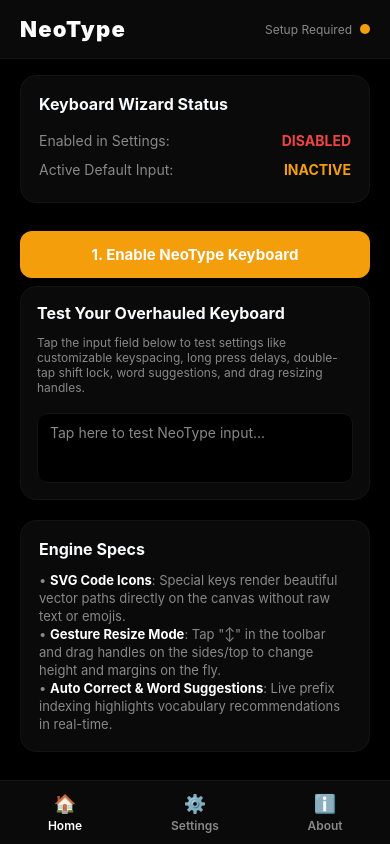
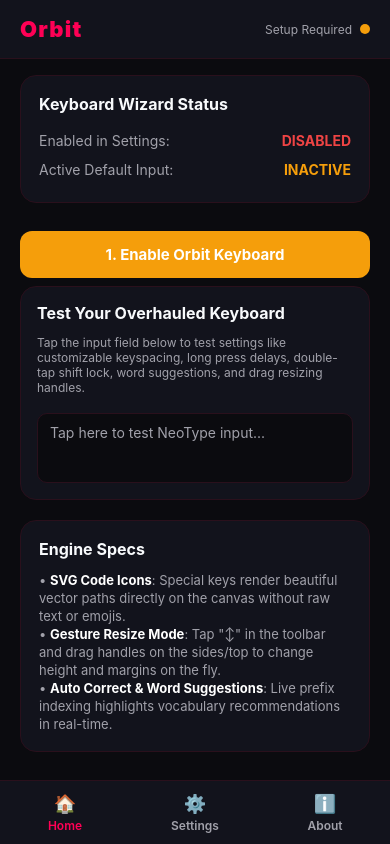
Before and after one commit to sid238/voice-translator-keyboard, a React Native app: screen / in a window 390 px wide. Built offline with nearby package versions, Linux system fonts and the light colour scheme.

Commit message:
Rename app to Orbit Keyboard, change package to com.orbit.smartkeyboard, re-theme UI to Cyberpunk Red, and update icon & splash screen assets

```diff
--- a/App.js
+++ b/App.js
@@ -30,7 +30,7 @@ export default function App() {
   const [activeSection, setActiveSection] = useState(null);
 
   // Preference fields synced with native keyboard SharedPreferences
-  const [theme, setTheme] = useState('dark'); // Pure Black Default!
+  const [theme, setTheme] = useState('red'); // Cyberpunk Red Default!
   const [soundEnabled, setSoundEnabled] = useState(false);
   const [vibeEnabled, setVibeEnabled] = useState(true);
   const [numberRowEnabled, setNumberRowEnabled] = useState(true);
@@ -105,7 +105,7 @@ export default function App() {
     try {
       if (FloatingBubble) {
         if (FloatingBubble.getStringSetting) {
-          const t = await FloatingBubble.getStringSetting('theme', 'dark'); // Default theme dark
+          const t = await FloatingBubble.getStringSetting('theme', 'red'); // Default theme red
           setTheme(t);
           const lang = await FloatingBubble.getStringSetting('selected_language', 'en');
           setSelectedLanguage(lang);
@@ -226,14 +226,14 @@ export default function App() {
       accent: '#93C5FD',
     },
     red: {
-      primary: '#EF4444',
-      primaryDark: '#B91C1C',
-      background: '#140505',
-      card: '#240C0C',
-      text: '#FEF2F2',
-      subtext: '#F87171',
-      border: '#450A0A',
-      accent: '#FCA5A5',
+      primary: '#FF0055',      // Cyberpunk Red
+      primaryDark: '#B9003B',
+      background: '#0B0B0F',   // Midnight Grey
+      card: '#12131C',         // Midnight Slate Card
+      text: '#F8FAFC',
+      subtext: '#A1A1AA',
+      border: '#2A101C',       // Subtle neon outline
+      accent: '#FF3377',
     },
     green: {
       primary: '#10B981',
@@ -951,7 +951,7 @@ export default function App() {
             style={[localStyles.button, { backgroundColor: '#F59E0B' }]}
             onPress={openKeyboardSettings}
           >
-            <Text style={localStyles.buttonText}>1. Enable NeoType Keyboard</Text>
+            <Text style={localStyles.buttonText}>1. Enable Orbit Keyboard</Text>
           </TouchableOpacity>
         )}
 
@@ -960,7 +960,7 @@ export default function App() {
             style={[localStyles.button, { backgroundColor: colors.primary }]}
             onPress={selectKeyboard}
           >
-            <Text style={localStyles.buttonText}>2. Select NeoType Keyboard</Text>
+            <Text style={localStyles.buttonText}>2. Select Orbit Keyboard</Text>
           </TouchableOpacity>
         )}
 
@@ -1049,7 +1049,7 @@ export default function App() {
     return (
       <ScrollView style={localStyles.scrollContent}>
         <View style={localStyles.card}>
-          <Text style={[localStyles.cardTitle, { color: colors.primary, fontSize: 18 }]}>NeoType Keyboard</Text>
+          <Text style={[localStyles.cardTitle, { color: colors.primary, fontSize: 18 }]}>Orbit Keyboard</Text>
           <Text style={{ color: colors.subtext, fontSize: 13, marginBottom: 12 }}>
             Premium Android keyboard service configured with custom React Native settings.
           </Text>
@@ -1092,7 +1092,7 @@ export default function App() {
 
       {/* Header */}
       <View style={localStyles.header}>
-        <Text style={localStyles.headerTitle}>NeoType</Text>
+        <Text style={localStyles.headerTitle}>Orbit</Text>
         <View style={{ flexDirection: 'row', alignItems: 'center' }}>
           <Text style={{ color: colors.subtext, fontSize: 12, marginRight: 8 }}>
             {isKeyboardDefault ? 'Active Default' : 'Setup Required'}
--- a/app.json
+++ b/app.json
@@ -1,6 +1,6 @@
 {
   "expo": {
-    "name": "NeoType Keyboard",
+    "name": "Orbit Keyboard",
     "slug": "neotype-keyboard",
     "version": "1.0.0",
     "orientation": "portrait",
@@ -12,7 +12,7 @@
       "backgroundColor": "#121212"
     },
     "android": {
-      "package": "com.neotype.smartkeyboard",
+      "package": "com.orbit.smartkeyboard",
       "permissions": [
         "android.permission.SYSTEM_ALERT_WINDOW",
         "android.permission.RECORD_AUDIO",
```
Also changed, not shown: assets/icon.png, assets/splash.png, 9 other files (tests, documents, lock files or other folders).
